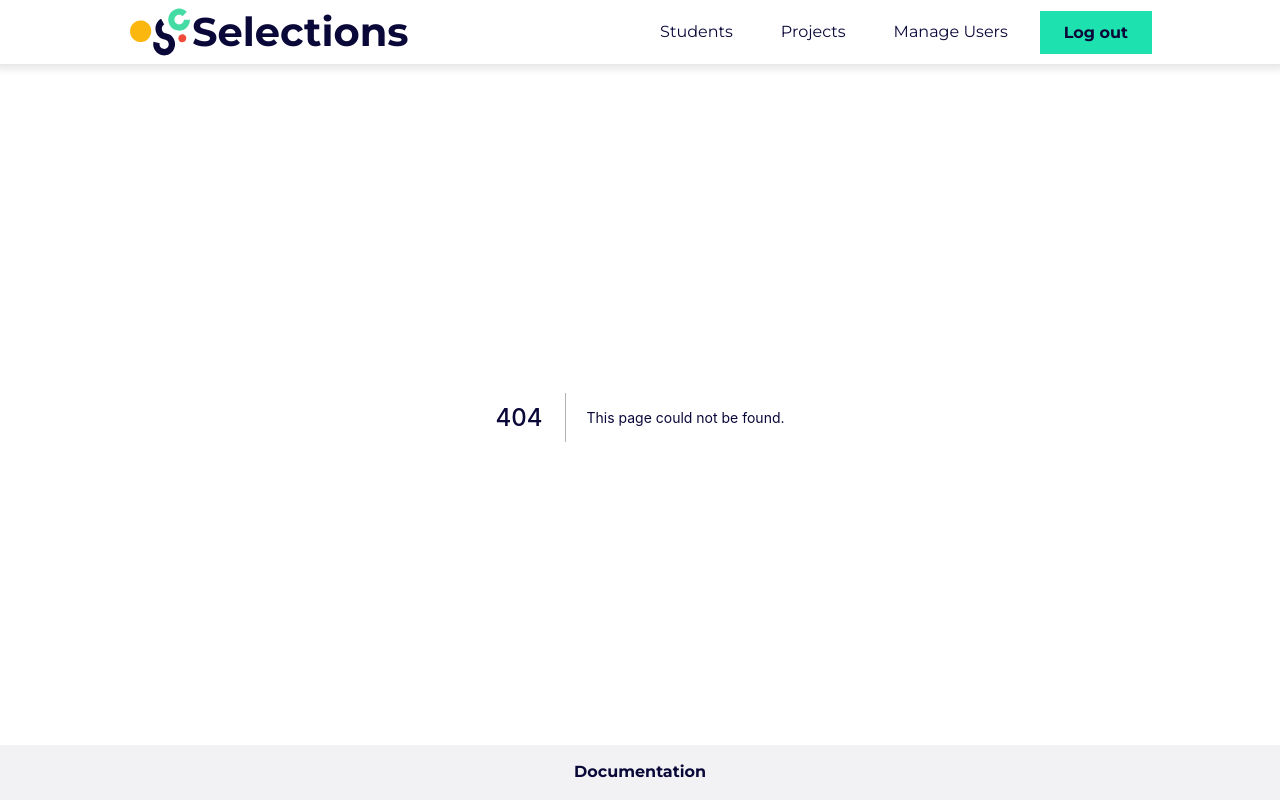
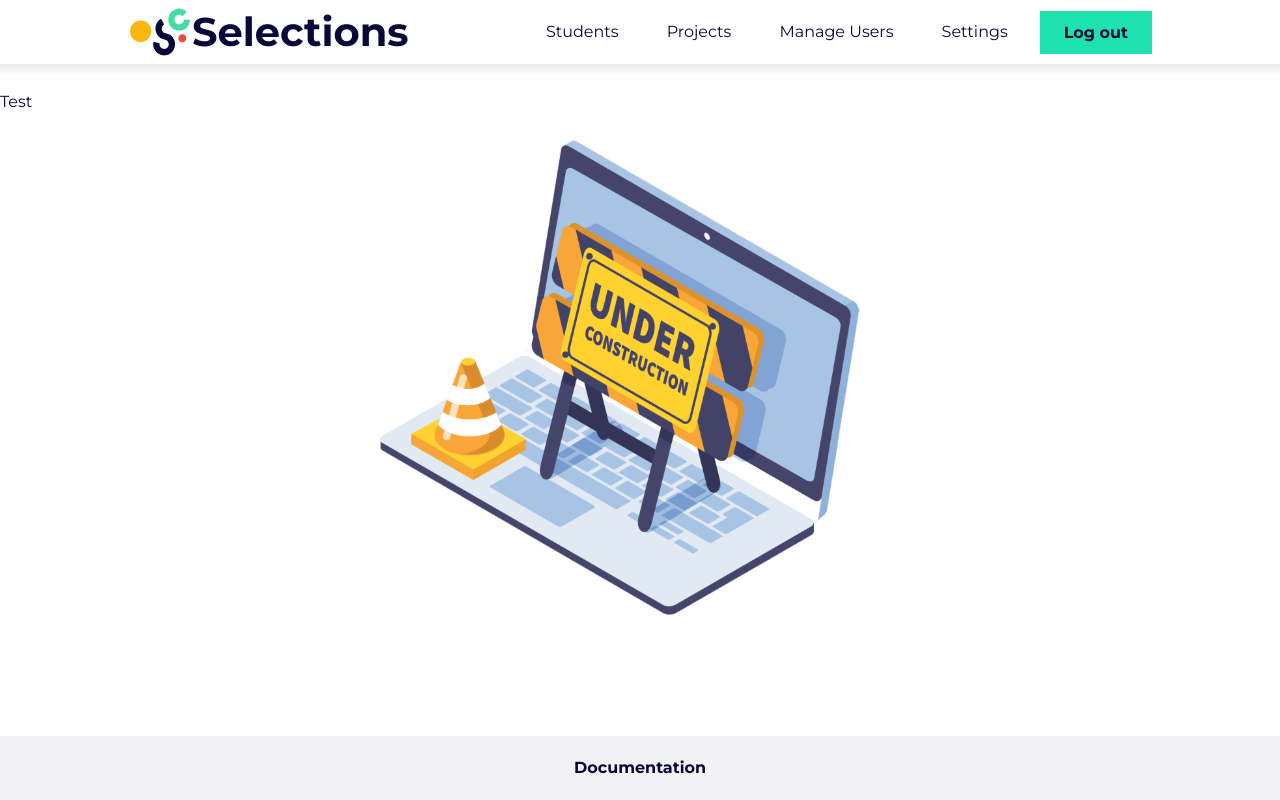
Before and after one commit to SELab-2/OSOC-2, a Next.js app in the folder frontend/: page /settings in a window 1280 px wide. Before the commit this address had no page. Built offline with nearby package versions, Linux system fonts and the light colour scheme; sample sign-in values are in the browser's storage.

Commit message:
feat: projectcards

```diff
--- a/frontend/components/Header/Header.tsx
+++ b/frontend/components/Header/Header.tsx
@@ -47,6 +47,7 @@ export const Header: React.FC = () => {
                 {sessionKey !== "" && !router.pathname.startsWith("/reset") ? <Link href={"/students"}>Students</Link> : null}
                 {sessionKey !== "" && !router.pathname.startsWith("/reset") ? <Link href={"/projects"}>Projects</Link> : null}
                 {sessionKey !== "" && isAdmin && !router.pathname.startsWith("/reset") ? <Link href={"/users"}>Manage Users</Link> : null}
+                {sessionKey !== "" && !router.pathname.startsWith("/reset") ? <Link href={"/settings"}>Settings</Link> : null}
                 {router.pathname !== "/login" && !router.pathname.startsWith("/reset") ?
                     <button onClick={logOut}>Log out</button> : router.pathname.startsWith("/reset") ?
                         <button onClick={logIn}>Log in</button> : null
--- /dev/null
+++ b/frontend/pages/settings.tsx
@@ -0,0 +1,20 @@
+import {NextPage} from "next";
+import SessionContext from "../contexts/sessionProvider";
+import {useContext} from "react";
+import {UnderConstruction} from "../components/UnderConstruction/UnderConstruction";
+
+
+const Settings: NextPage = () => {
+    const {getSessionKey, setSessionKey} = useContext(SessionContext);
+
+    console.log(getSessionKey)
+    console.log(setSessionKey)
+    return (
+        <div>
+            Test
+            <UnderConstruction/>
+        </div>
+    )
+}
+
+export default Settings;
```
